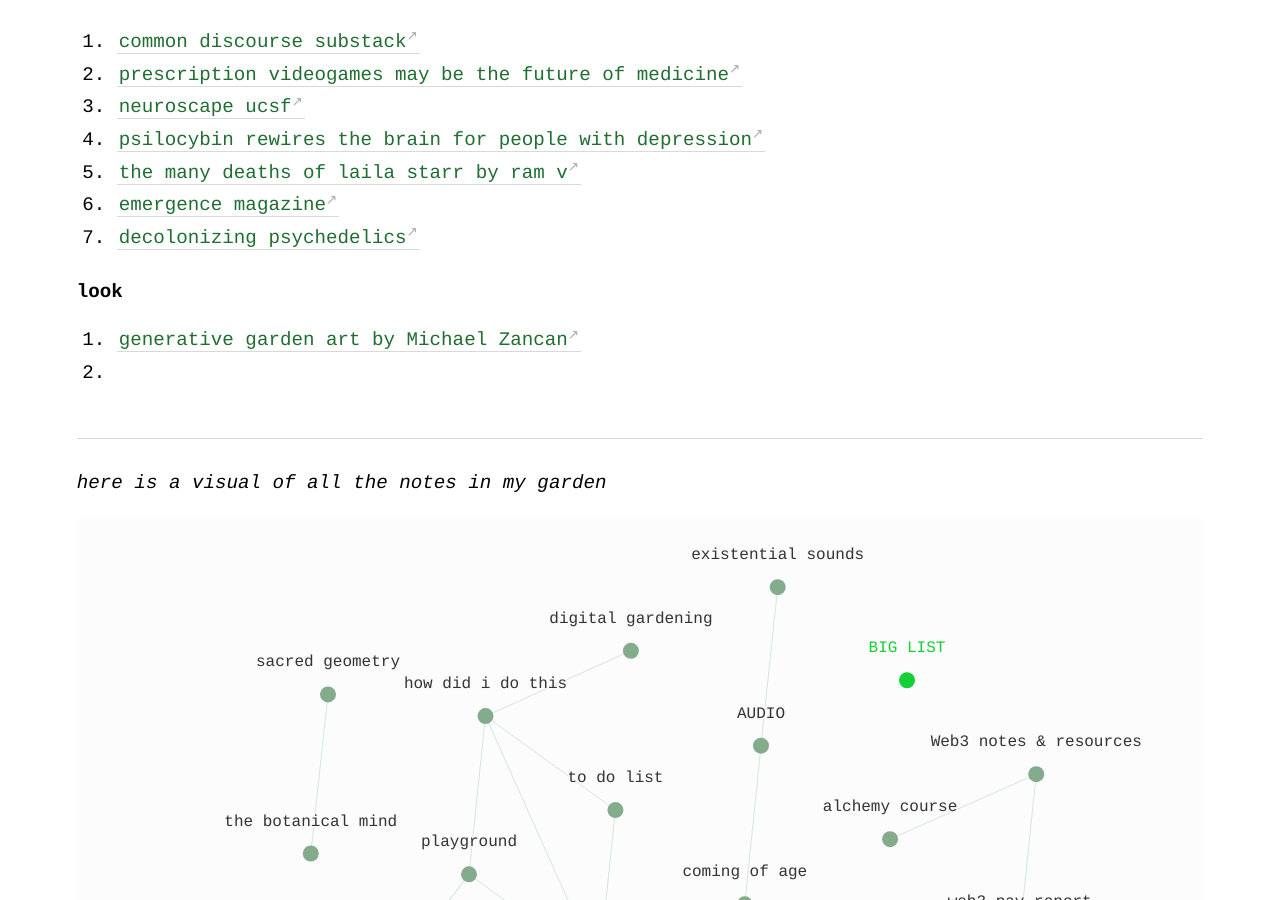
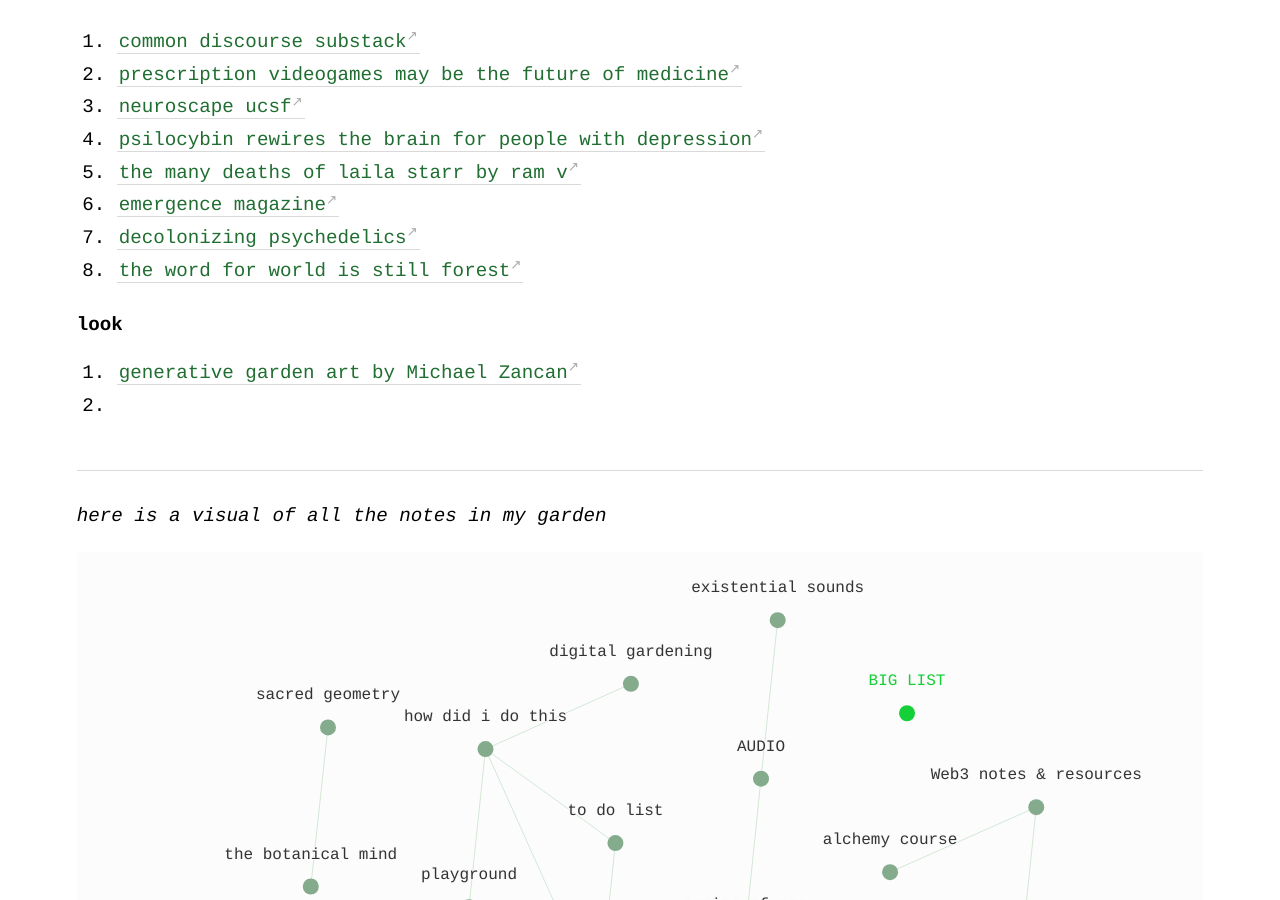
Before and after one commit to geminiworms/talyssagarden.github.io, a Jekyll site: the page built from _notes/big-list.md, in a window 1280 px wide and 900 px high, scrolled down 749 px. Built offline with Jekyll 4.4.1, drawn with Linux system fonts in a browser that asks for light colours.

Commit message:
Update big-list.md

```diff
--- a/_notes/big-list.md
+++ b/_notes/big-list.md
@@ -23,6 +23,7 @@ title: BIG LIST
 5. [the many deaths of laila starr by ram v](https://www.simonandschuster.com/books/The-Many-Deaths-of-Laila-Starr/Ram-V/Many-Deaths-of-Laila/9781684158058)
 6. [emergence magazine](https://emergencemagazine.org/)
 7. [decolonizing psychedelics](https://neo.life/2020/10/inside-the-movement-to-decolonize-psychedelic-pharma/)
+8. [the word for world is still forest](https://www.hkw.de/media/texte/pdf/publikationen_2/publikationen_3/intercalations4_the_word_for_world_is_still_forest.pdf)
 
 #### look
 1. [generative garden art by Michael Zancan](https://www.instagram.com/zancan.code/)
```
